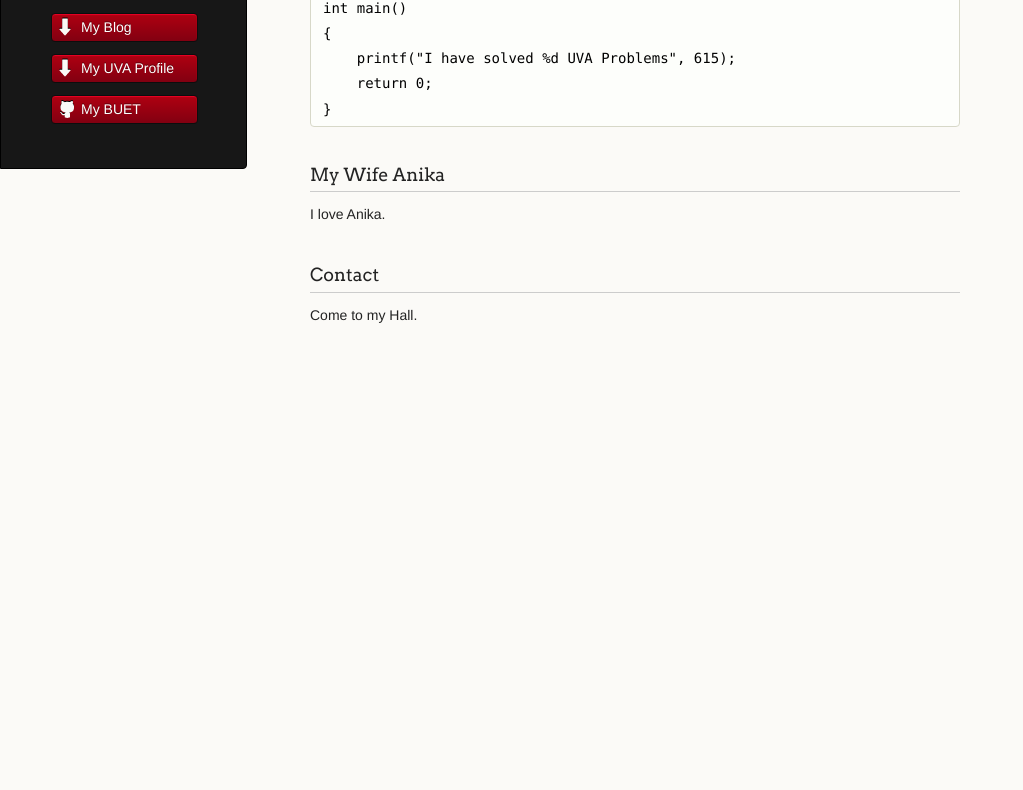
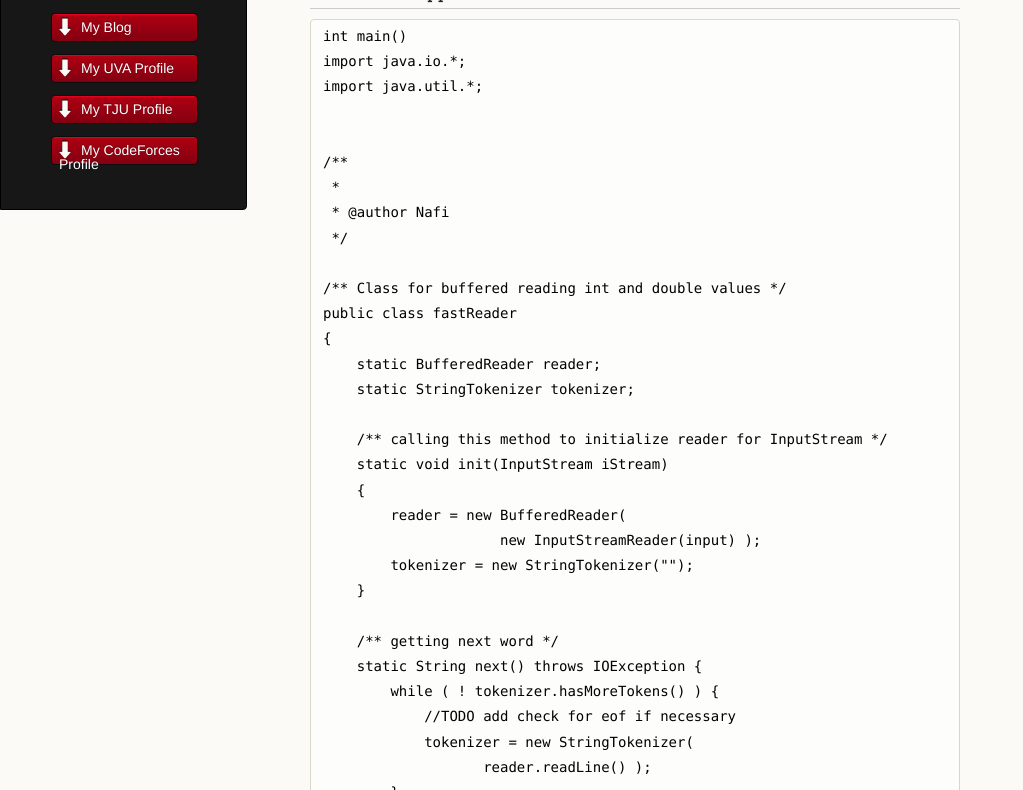
Before and after one commit to NafiCS12/My-WebPage, a plain HTML site: page index.html in a window 1280 px wide. Shown: the part 167-957 px from the top of the page, without its empty margins (0-1023 px from the left). Before the commit the page ends 800 px from the top, so only its background shows below. Drawn offline with Linux system fonts and the light colour scheme.

Commit message:
Update index.html

```diff
--- a/index.html
+++ b/index.html
@@ -20,9 +20,12 @@
         <p class="header"></p>
 
         <ul>
-          <li class="download"><a class="buttons" href="https://github.com/NafiCS12/My-WebPage/zipball/master">My Blog</a></li>
-          <li class="download"><a class="buttons" href="https://github.com/NafiCS12/My-WebPage/tarball/master">My UVA Profile</a></li>
-          <li><a class="buttons github" href="https://github.com/NafiCS12/My-WebPage">My BUET</a></li>
+          <li class="download"><a class="buttons" href="http://thenafi36.wordpress.com/">My Blog</a></li>
+          <li class="download"><a class="buttons" href="http://uhunt.felix-halim.net/id/216336">My UVA Profile</a></li>
+
+          <li class="download"><a class="buttons" href="http://acm.tju.edu.cn/toj/user_nafi2k12java.html">My TJU Profile</a></li>
+
+          <li class="download"><a class="buttons" href="http://codeforces.com/profile/NafiCS12">My CodeForces Profile</a></li>
         </ul>
 
       </header>
@@ -30,25 +33,62 @@
         <h3>
 <a id="welcome-to-github-pages" class="anchor" href="#welcome-to-github-pages" aria-hidden="true"><span class="octicon octicon-link"></span></a>About Me</h3>
 
-<p>I am BUETian, that's it.</p>
+<p>I am currently studying in BUET,CSE</p>
 
-<pre><code>#include&lt;uva.h&gt;
-int main()
+
+
+<h3>
+<a id="designer-templates" class="anchor" href="#designer-templates" aria-hidden="true"><span class="octicon octicon-link"></span></a>Java Code Snippets</h3>
+
+<pre><code language="java">int main()
+import java.io.*;
+import java.util.*;
+
+
+/**
+ *
+ * @author Nafi
+ */
+
+/** Class for buffered reading int and double values */
+public class fastReader
 {
-    printf("I have solved %d UVA Problems", 615);
-    return 0;
+    static BufferedReader reader;
+    static StringTokenizer tokenizer;
+
+    /** calling this method to initialize reader for InputStream */
+    static void init(InputStream iStream)
+    {
+        reader = new BufferedReader(
+                     new InputStreamReader(input) );
+        tokenizer = new StringTokenizer("");
+    }
+
+    /** getting next word */
+    static String next() throws IOException {
+        while ( ! tokenizer.hasMoreTokens() ) {
+            //TODO add check for eof if necessary
+            tokenizer = new StringTokenizer(
+                   reader.readLine() );
+        }
+        return tokenizer.nextToken();
+    }
+	//to read Int
+    static int nextInt() throws IOException {
+        return Integer.parseInt( next() );
+    }
+	//to read double
+    static double nextDouble() throws IOException {
+        return Double.parseDouble( next() );
+    }
+
 }
 </code></pre>
 
 <h3>
-<a id="designer-templates" class="anchor" href="#designer-templates" aria-hidden="true"><span class="octicon octicon-link"></span></a>My Wife Anika</h3>
-
-<p>I love Anika.</p>
-
-<h3>
 <a id="support-or-contact" class="anchor" href="#support-or-contact" aria-hidden="true"><span class="octicon octicon-link"></span></a>Contact</h3>
 
-<p>Come to my Hall.</p>
+<p>e-mail : nafi.sabith.1993@gmail.com</p>
 </section>
     </div>
     <!--[if !IE]><script>fixScale(document);</script><![endif]-->
```
